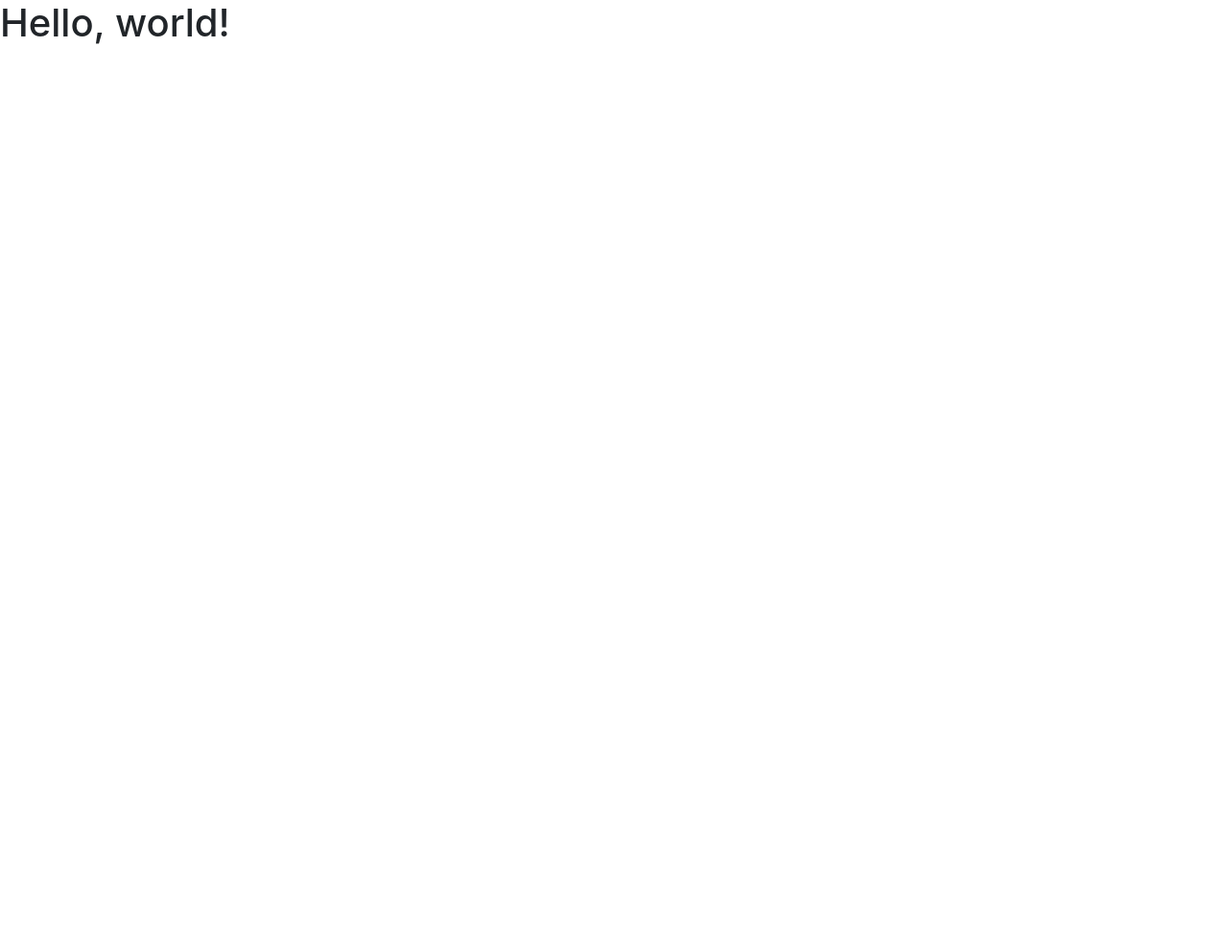
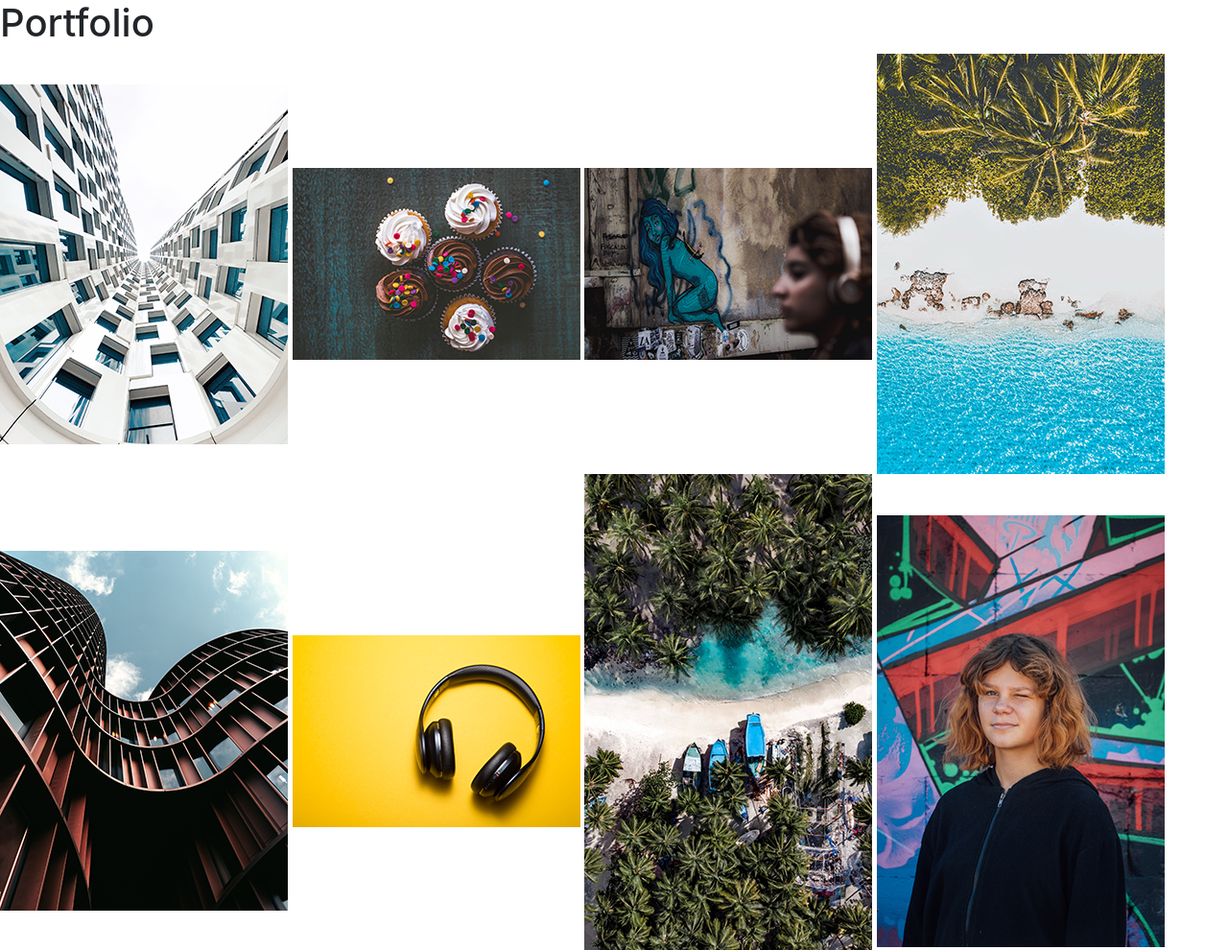
Before and after one commit to allimaddionah/m2-hw2-Myers-Kristin, a plain HTML site: page index.html in a window 1280 px wide. Shown: the top 990 px of the page at 96% size. Before the commit the page ends 800 px from the top, so only its background shows below. Drawn offline with nearby package versions, Linux system fonts and the light colour scheme.

Commit message:
Add 9 images

```diff
--- a/index.html
+++ b/index.html
@@ -11,7 +11,17 @@
     <title>Hello, world!</title>
   </head>
   <body>
-    <h1>Hello, world!</h1>
+    <h1>Portfolio</h1>
+
+    <img src="img/hw2-image1.png" alt="Image 1" title="Image 1" />
+    <img src="img/hw2-image2.png" alt="Image 2" title="Image 2" />
+    <img src="img/hw2-image3.png" alt="Image 3" title="Image 3" />
+    <img src="img/hw2-image4.png" alt="Image 4" title="Image 4" />
+    <img src="img/hw2-image5.png" alt="Image 5" title="Image 5" />
+    <img src="img/hw2-image6.png" alt="Image 6" title="Image 6" />
+    <img src="img/hw2-image7.png" alt="Image 7" title="Image 7" />
+    <img src="img/hw2-image8.png" alt="Image 8" title="Image 8" />
+    <img src="img/hw2-image9.png" alt="Image 9" title="Image 9" />
 
     <!-- Optional JavaScript -->
     <!-- jQuery first, then Popper.js, then Bootstrap JS -->
```
